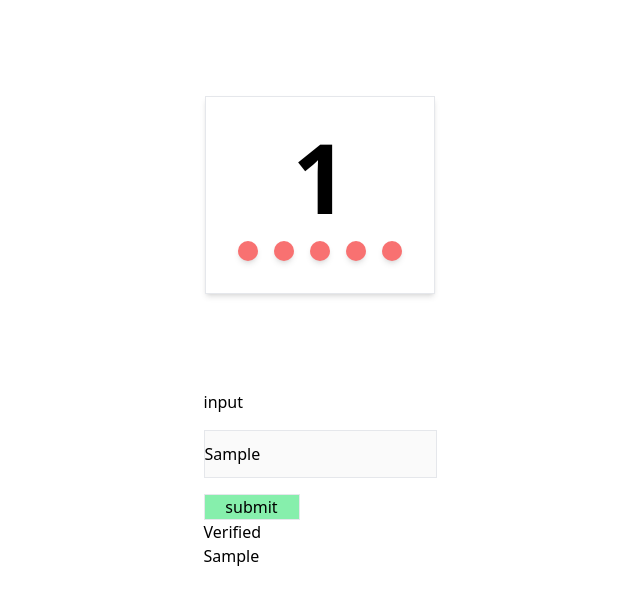
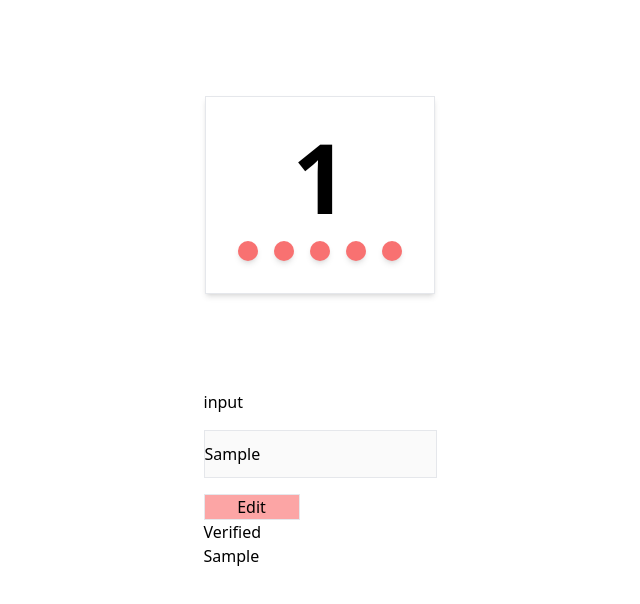
Before and after one commit to Tiyoriyo/generate_resume, a React (Vite) app: page / in a window 1280 px wide. Both pictures are taken after typing "Sample" into the empty fields and a click on the button "submit". Shown: the top 604 px of the page, without its empty margins (320-960 px from the left). Built offline with nearby package versions, Linux system fonts and the light colour scheme.

Commit message:
Add edit button with active functionality

```diff
--- a/src/components/InputSetup.jsx
+++ b/src/components/InputSetup.jsx
@@ -22,6 +22,11 @@ export default function InputSetup() {
     }
   }
 
+  function editBtnHandler() {
+    setVerified(false);
+    TextInput.current.disabled = false;
+  }
+
   return (
     <div>
       {/* Inputfield */}
@@ -33,14 +38,26 @@ export default function InputSetup() {
           onChange={handleChange}
           ref={TextInput}
         ></input>
+        <div>
+          {!Verified && (
             <button
-          type="submit"
+              type="button"
               className="w-24 border bg-green-300"
               onClick={confirmBtnHandler}
-          onSubmit={() => setVerifiedText(InputText)}
             >
               submit
             </button>
+          )}
+          {Verified && (
+            <button
+              type="button"
+              className="w-24 border bg-red-300"
+              onClick={editBtnHandler}
+            >
+              Edit
+            </button>
+          )}
+        </div>
       </div>
       {/* Debug Verified Text */}
       <p>{vText}</p>
```
Lines whose indentation alone changed are shown as unchanged.
